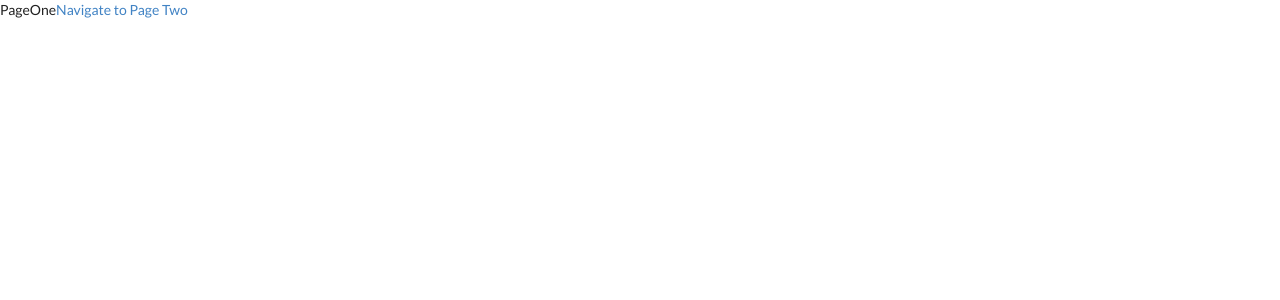
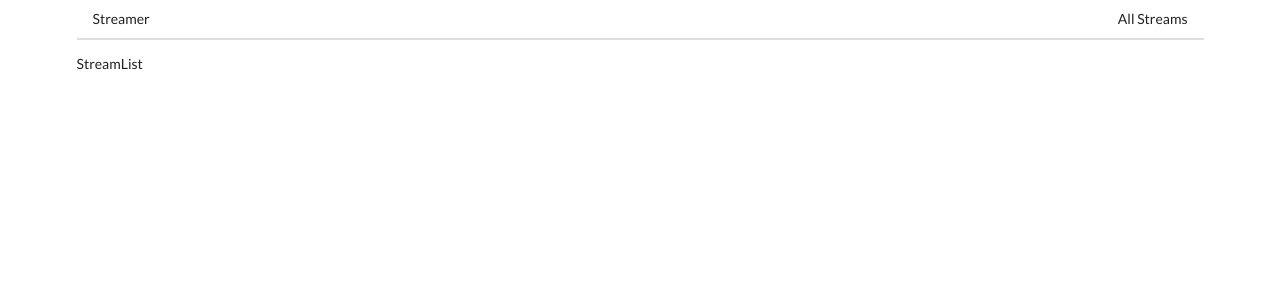
Before and after one commit to jungyup/streaming-app, a React (Create React App) app: page / in a window 1280 px wide. Shown: the top 300 px of the page. Built offline with nearby package versions, Linux system fonts and the light colour scheme.

Commit message:
Second commit, added streams componets and header

```diff
--- a/src/components/App.js
+++ b/src/components/App.js
@@ -1,32 +1,24 @@
 import React from 'react';
-import { BrowserRouter, Route, Link } from 'react-router-dom';
+import { BrowserRouter, Route } from 'react-router-dom';
 
-const PageOne = () => {
-    return (
-        <div>
-            PageOne
-            <Link to="/pagetwo">Navigate to Page Two</Link>
-        </div>
-    );
-};
-
-const PageTwo = () => {
-    return (
-        <div>
-            PageTwo
-            <button>Click Me!</button>
-            <Link to="/">Navigate to Page One</Link>
-        </div>
-    );
-};
+import Header from './Header';
+import StreamList from './streams/StreamList';
+import StreamCreate from './streams/StreamCreate';
+import StreamEdit from './streams/StreamEdit';
+import StreamDelete from './streams/StreamDelete';
+import StreamShow from './streams/StreamShow';
 
 const App = () => {
     return (
-        <div>
+        <div className="ui container">
             <BrowserRouter>
                 <div>
-                    <Route path="/" exact component={PageOne} />
-                    <Route path="/pagetwo" component={PageTwo} />
+                    <Header />
+                    <Route path="/" exact component={StreamList} />
+                    <Route path="/streams/new" component={StreamCreate} />
+                    <Route path="/streams/edit" component={StreamEdit} />
+                    <Route path="/streams/delete" component={StreamDelete} />
+                    <Route path="/streams/show" component={StreamShow} />
                 </div>
             </BrowserRouter>
         </div>
--- /dev/null
+++ b/src/components/Header.js
@@ -0,0 +1,19 @@
+import React from 'react';
+import { Link } from 'react-router-dom';
+
+const Header = () => {
+    return (
+        <div className="ui secondary pointing menu">
+            <Link to="/" className="item">
+                Streamer
+            </Link>
+            <div className="right menu">
+                <Link to="/" className="item">
+                    All Streams
+                </Link>
+            </div>
+        </div>
+    );
+};
+
+export default Header;
--- /dev/null
+++ b/src/components/streams/StreamCreate.js
@@ -0,0 +1,7 @@
+import React from 'react';
+
+const StreamCreate = () => {
+    return <div>StreamCreate</div>
+};
+
+export default StreamCreate;
--- /dev/null
+++ b/src/components/streams/StreamDelete.js
@@ -0,0 +1,7 @@
+import React from 'react';
+
+const StreamDelete = () => {
+    return <div>StreamDelete</div>
+};
+
+export default StreamDelete;
--- /dev/null
+++ b/src/components/streams/StreamEdit.js
@@ -0,0 +1,7 @@
+import React from 'react';
+
+const StreamEdit = () => {
+    return <div>StreamEdit</div>
+};
+
+export default StreamEdit;
--- /dev/null
+++ b/src/components/streams/StreamList.js
@@ -0,0 +1,7 @@
+import React from 'react';
+
+const StreamList = () => {
+    return <div>StreamList</div>
+};
+
+export default StreamList;
--- /dev/null
+++ b/src/components/streams/StreamShow.js
@@ -0,0 +1,7 @@
+import React from 'react';
+
+const StreamShow = () => {
+    return <div>StreamShow</div>
+};
+
+export default StreamShow;
```
